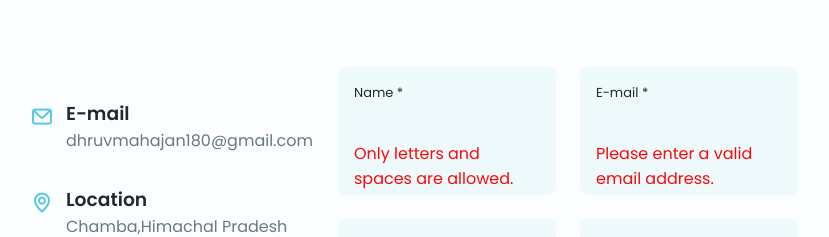
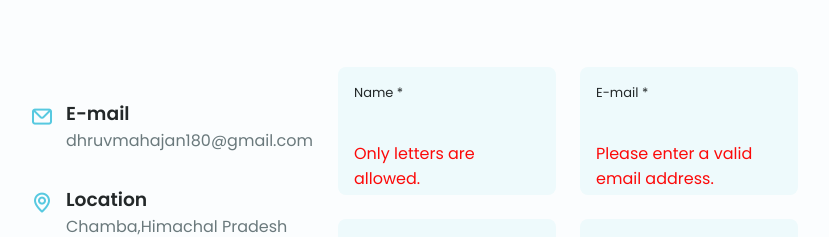
Before and after one commit to Dhruv180/My-Portfolio, a plain HTML site: page index.html in a window 1280 px wide. Shown: the part 4297-4534 px from the top of the page, without its empty margins (226-1055 px from the left). Drawn offline with nearby package versions, Linux system fonts and the light colour scheme.

Commit message:
first commit

```diff
--- a/index.html
+++ b/index.html
@@ -622,7 +622,7 @@
                         <div class="contact__content">
                           <label for="from_name" class="contact__label">Name *</label>
                           <input type="text" id="from_name" name="name" class="contact__input" maxlength="30" required>
-                          <div class="invalid-feedback" id="nameError">Only letters and spaces are allowed.</div>
+                          <div class="invalid-feedback" id="nameError">Only letters are allowed.</div>
                         </div>
 
                         <div class="contact__content">
```
